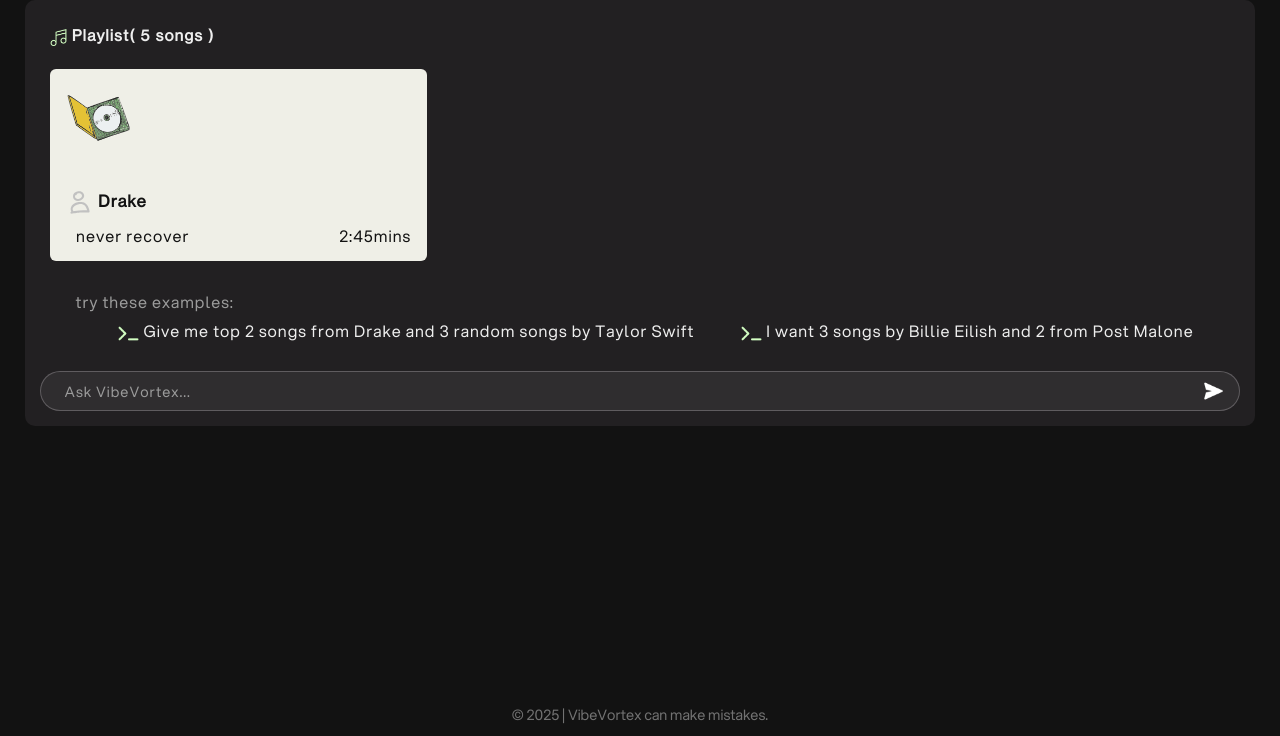
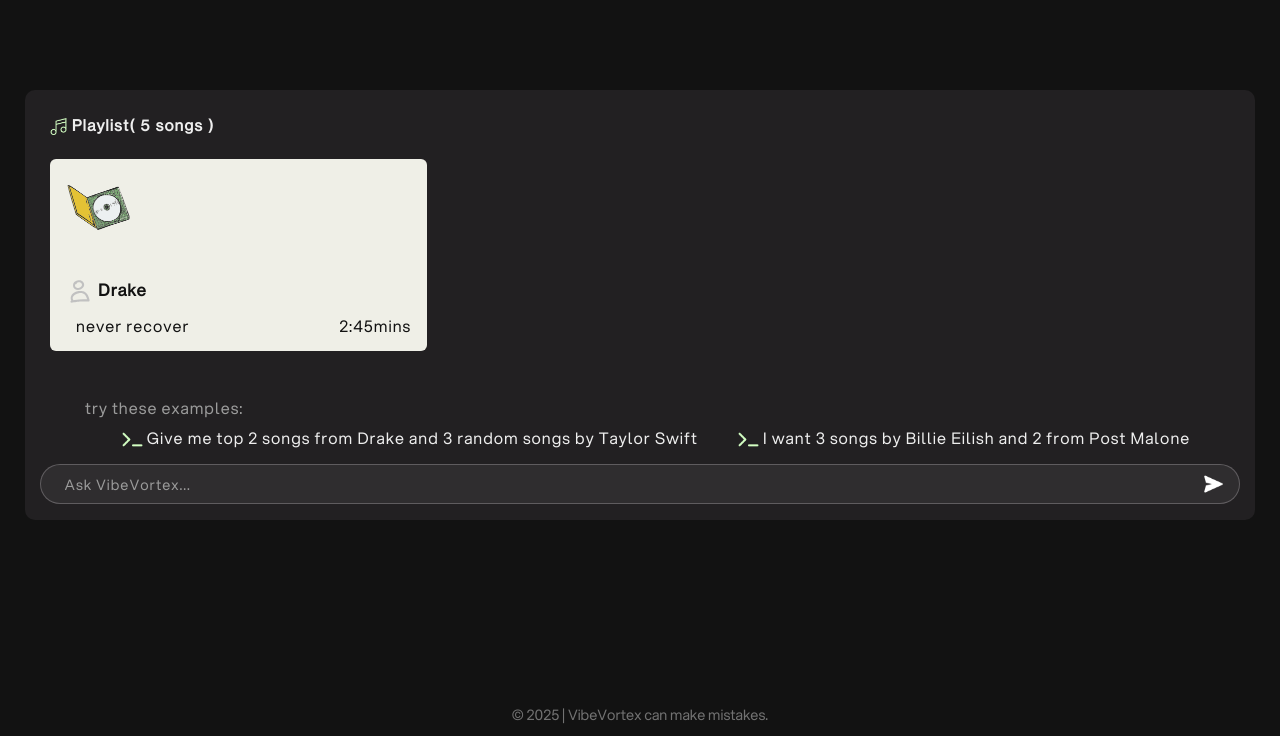
Before and after one commit to DavidDanso/vibe-vortex, a Django app: page / in a window 1280 px wide. Shown: the part 64-800 px from the top of the page. Run offline with Django 5.2, Linux system fonts and the light colour scheme; some libraries are stand-ins or nearby versions.

Commit message:
Update hero section styles and add extra margin; refine example display

```diff
--- a/static/css/main.css
+++ b/static/css/main.css
@@ -163,6 +163,9 @@ a:hover {
 #hero {
   margin-top: 20%;
 }
+.extra_margin {
+  margin-top: 25% !important;
+}
 .hero-intro {
   margin: 3%;
   background-color: var(--bg-color);
@@ -186,11 +189,10 @@ a:hover {
   letter-spacing: 1px;
   font-family: var(--text-font);
   font-size: 1rem;
-  margin-top: 10%;
 }
 .hero-intro .examples {
   display: inline-block;
-  margin-bottom: -3%;
+  margin-bottom: -1%;
 }
 .hero-intro #terminal_img {
   width: 21px;
@@ -298,7 +300,7 @@ a:hover {
   max-height: 400px;
   overflow-y: auto;
   overflow-x: hidden;
-  margin-bottom: 60%;
+  margin-bottom: 20%;
   scroll-behavior: smooth;
 }
 #playlist-songs::-webkit-scrollbar {
@@ -371,6 +373,9 @@ footer p {
 
 /********************** Extra small devices (portrait phones, less than 576px) ****************************/
 @media (max-width: 575.98px) {
+  #txt-extra_margin {
+    margin-bottom: 15%;
+  }
 }
 /************************ Small devices (landscape phones, 576px and up) *****************************/
 @media (min-width: 576px) and (max-width: 767.98px) {
@@ -393,9 +398,9 @@ footer p {
   #hero {
     margin-top: 5%;
   }
-  /* #playlist_avaliable { */
-  /* margin-top: 12%; */
-  /* } */
+  .extra_margin {
+    margin-top: 12% !important;
+  }
   .hero-intro {
     margin: 1%;
     padding: 2%;
@@ -405,8 +410,11 @@ footer p {
   }
   .hero-intro h1 {
     font-size: 3rem;
-    margin-top: 0%;
+    margin-top: 1%;
     text-align: center;
+  }
+  #txt-extra_margin {
+    margin-bottom: 12%;
   }
 
   .hero-intro h6 {
@@ -427,7 +435,7 @@ footer p {
   }
   .hero-intro .examples li {
     font-size: 1rem;
-    margin-bottom: 2%;
+    margin-bottom: 1%;
   }
 
   /* playlist */
@@ -444,7 +452,7 @@ footer p {
 
   #playlist-songs {
     max-height: 400px;
-    margin-bottom: 7%;
+    margin-bottom: 3%;
   }
   #playlist-songs .col-md-4 {
     margin-bottom: 1%;
@@ -470,6 +478,7 @@ footer p {
     max-width: 1300px;
     margin-top: -2%;
     padding: 15px;
+    margin-bottom: 1px;
   }
   .input {
     font-size: 1rem;
--- a/vvx/templates/vvx/index.html
+++ b/vvx/templates/vvx/index.html
@@ -54,10 +54,10 @@
         </div>
       </nav>
       <!--=============================================== Hero ===================================-->
-      <div id="hero">
+      <div id="hero" class="extra_margin">
         <div class="container-fluid">
-          <div class="hero-intro" id="playlist_avaliable">
-            <h1 style="display: none">Generate Spotify playlists using simple text prompts.</h1>
+          <div class="hero-intro">
+            <h1 id="txt-extra_margin" style="display: none">Generate Spotify playlists using simple text prompts.</h1>
 
             <!-- generated playlist -->
             <div id="playlist">
@@ -93,7 +93,6 @@
             </div>
             <!-- end generated playlist -->
 
-            <div id="prompt_form">
             <h6>try these examples:</h6>
             <ul class="examples">
               <li>
@@ -106,6 +105,8 @@
               </li>
             </ul>
             <!-- end examples -->
+
+            <div id="prompt_form">
               <form method="POST" class="row g-3">
                 {% csrf_token%}
 
```
Lines whose indentation alone changed are shown as unchanged.
